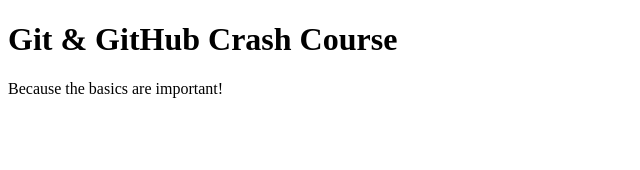
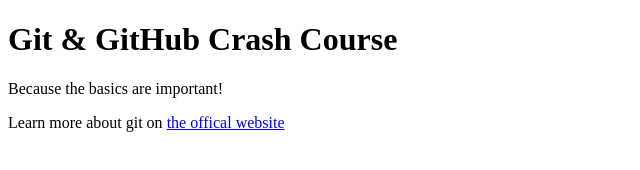
Before and after one commit to ManojKumarKalyanapu/github-crarsh-course, a plain HTML site: page index.html in a window 1280 px wide. Shown: the whole page, without its empty margins (0-640 px from the left). Drawn offline with Linux system fonts and the light colour scheme.

Commit message:
added link to git docs

```diff
--- a/index.html
+++ b/index.html
@@ -9,5 +9,9 @@
   <body>
     <h1>Git & GitHub Crash Course</h1>
     <p>Because the basics are important!</p>
+    <p>
+      Learn more about git on
+      <a href="https://www.github.com">the offical website</a>
+    </p>
   </body>
 </html>
```
